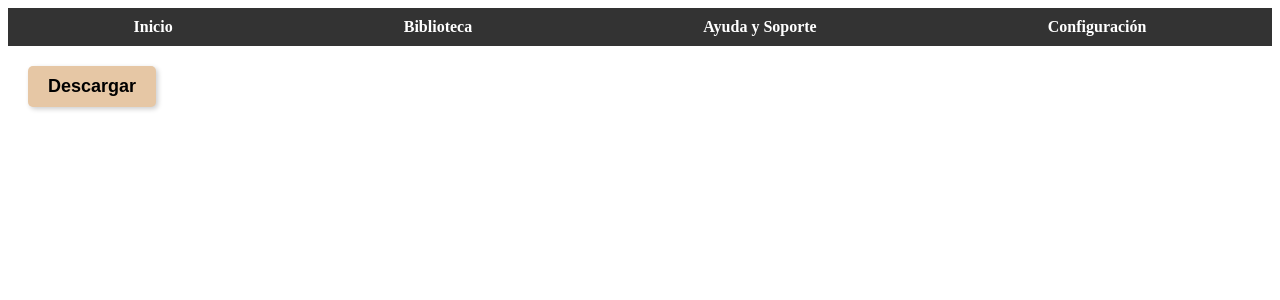
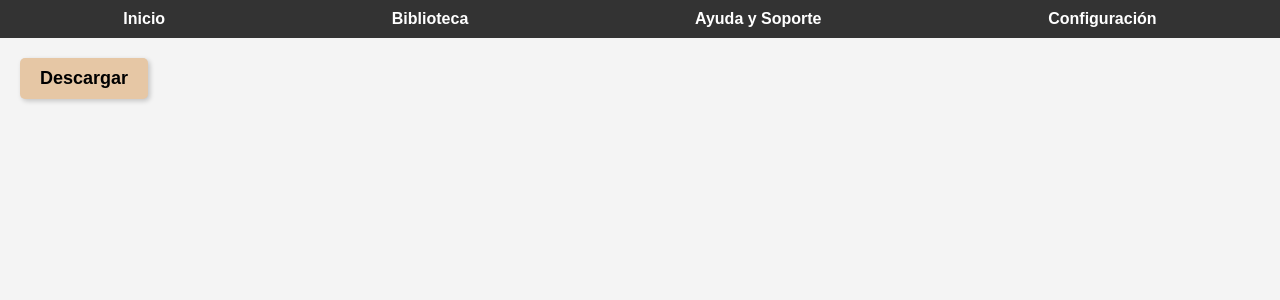
Before and after one commit to evildead191/ProyectoAmbienteWeb-CS, a PHP site: page /descargarLibros.html in a window 1280 px wide. Shown: the top 300 px of the page. Run offline with PHP 8.4, Linux system fonts and the light colour scheme.

Commit message:
se aplicó el tipo de letra Arial

```diff
--- a/css/styledescargar.css
+++ b/css/styledescargar.css
@@ -1,10 +1,12 @@
-.container {
-    width: 100%;
-    display: flex;
-    justify-content: flex-start;
-    padding: 20px;
+/* Estilos generales */
+body {
+    font-family: Arial, sans-serif; /* Define Arial como fuente principal */
+    margin: 0;
+    padding: 0;
+    background-color: #f4f4f4;
 }
 
+/* Barra de navegación */
 nav {
     background-color: #333;
     padding: 10px;
@@ -32,6 +34,15 @@ nav ul li a:hover {
     color: #28a745;
 }
 
+/* Contenedor principal */
+.container {
+    width: 100%;
+    display: flex;
+    justify-content: flex-start;
+    padding: 20px;
+}
+
+/* Botón de descargar */
 .descargar {
     background-color: #e6c7a5;
     border: none;
```
